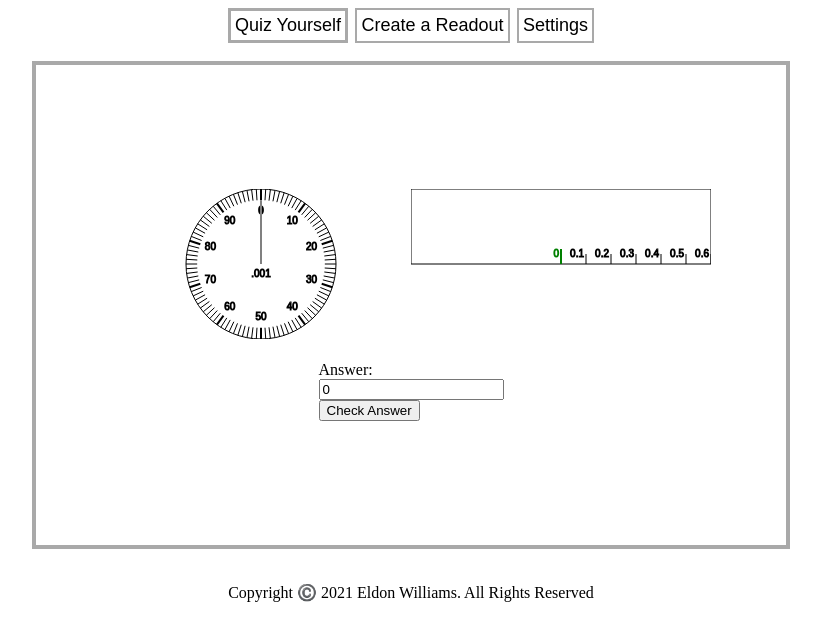
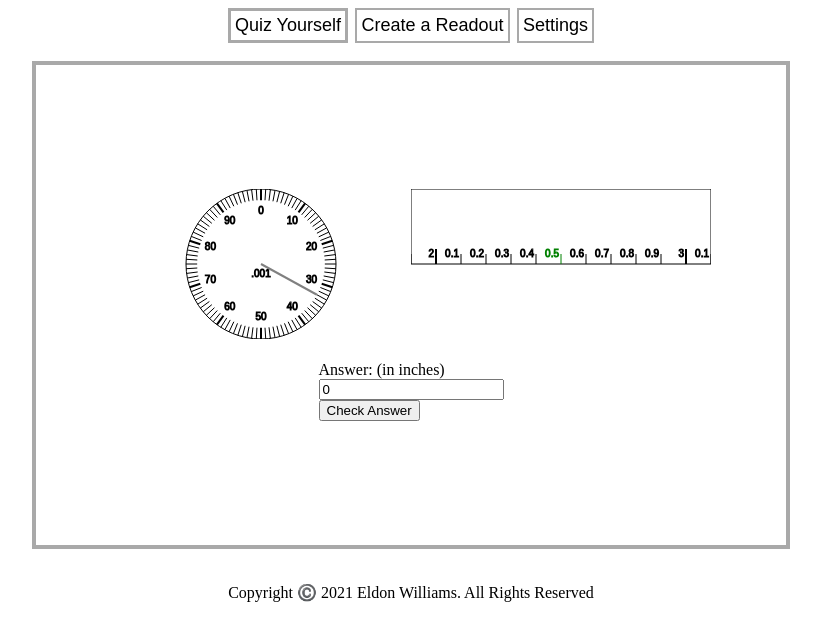
Before and after one commit to MrTops/Caliper-Reader, a React (Create React App) app in the folder app/: page / in a window 1280 px wide. Shown: the top 640 px of the page, without its empty margins (229-1050 px from the left). Built offline with nearby package versions, Linux system fonts and the light colour scheme.

Commit message:
quiz now functions

```diff
--- a/app/src/Quiz.js
+++ b/app/src/Quiz.js
@@ -1,26 +1,36 @@
-import { useEffect, useState } from "react";
+import { useEffect, useRef, useState } from "react";
 import Caliper from "./Caliper";
 import ContentWrapper from "./ContentWrapper";
 
+function getRndInteger(min, max) {
+	return Math.floor(Math.random() * (max - min) ) + min;
+}
+
 const Quiz = props => {
+	const [answerValue, setAnswerValue] = useState(getRndInteger(100, 10000));
 	const [inputValue, setInputValue] = useState(0);
+	const [isCorrect, setCorrect] = useState(null);
 
 	const handleValueChange = e => {
-		const newValue = e.target.value;
-		setInputValue(parseFloat(newValue));
+		const newValue = parseFloat(e.target.value);
+		setInputValue(newValue < 0 ? 0 : newValue);
 	};
+
+	const generateQuestion = () => setAnswerValue(getRndInteger(100, 10000));
+	const handleCheckAnswer = () => {setCorrect((inputValue * 1000).toFixed() === answerValue.toFixed()); setTimeout(() => {generateQuestion(); setCorrect(null);}, 2500)};
 
 	return (<ContentWrapper isActive={props.isActive}>
 		<div style={{display: "flex", alignItems: "center", justifyContent: "center", flexDirection: "column",}} className="big-container">
-			<Caliper value={inputValue * 1000} /><br/>
-			<form>
+			<Caliper value={answerValue} /><br/>
+			<form onSubmit={e => {e.preventDefault(); handleCheckAnswer();}}>
 				<label>
-					Answer:<br/>
-					<input type="number" value={inputValue} onChange={handleValueChange} />
+					Answer: (in inches)<br/>
+					<input step={0.001} type="number" value={inputValue} onChange={handleValueChange} />
 				</label>
 				<br/>
 				<input type="submit" value="Check Answer" />
 			</form>
+			{isCorrect !== null ? (<p style={{color: isCorrect ? 'green' : 'red',}}>{isCorrect ? 'Correct!' : `Incorrect, the answer was ${(answerValue / 1000).toFixed(3)}`}</p>) : null}
 		</div>
 	</ContentWrapper>);
 };
```
